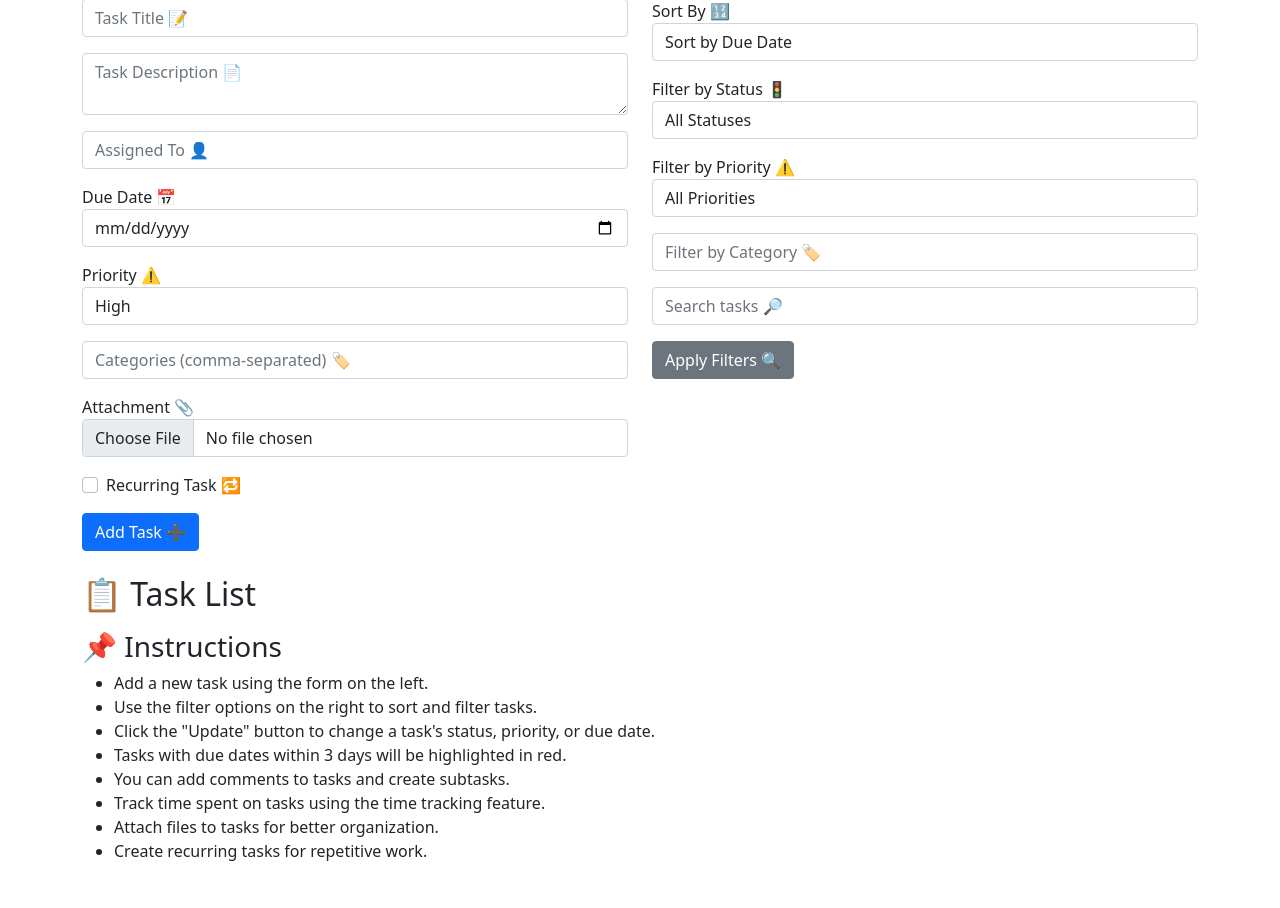
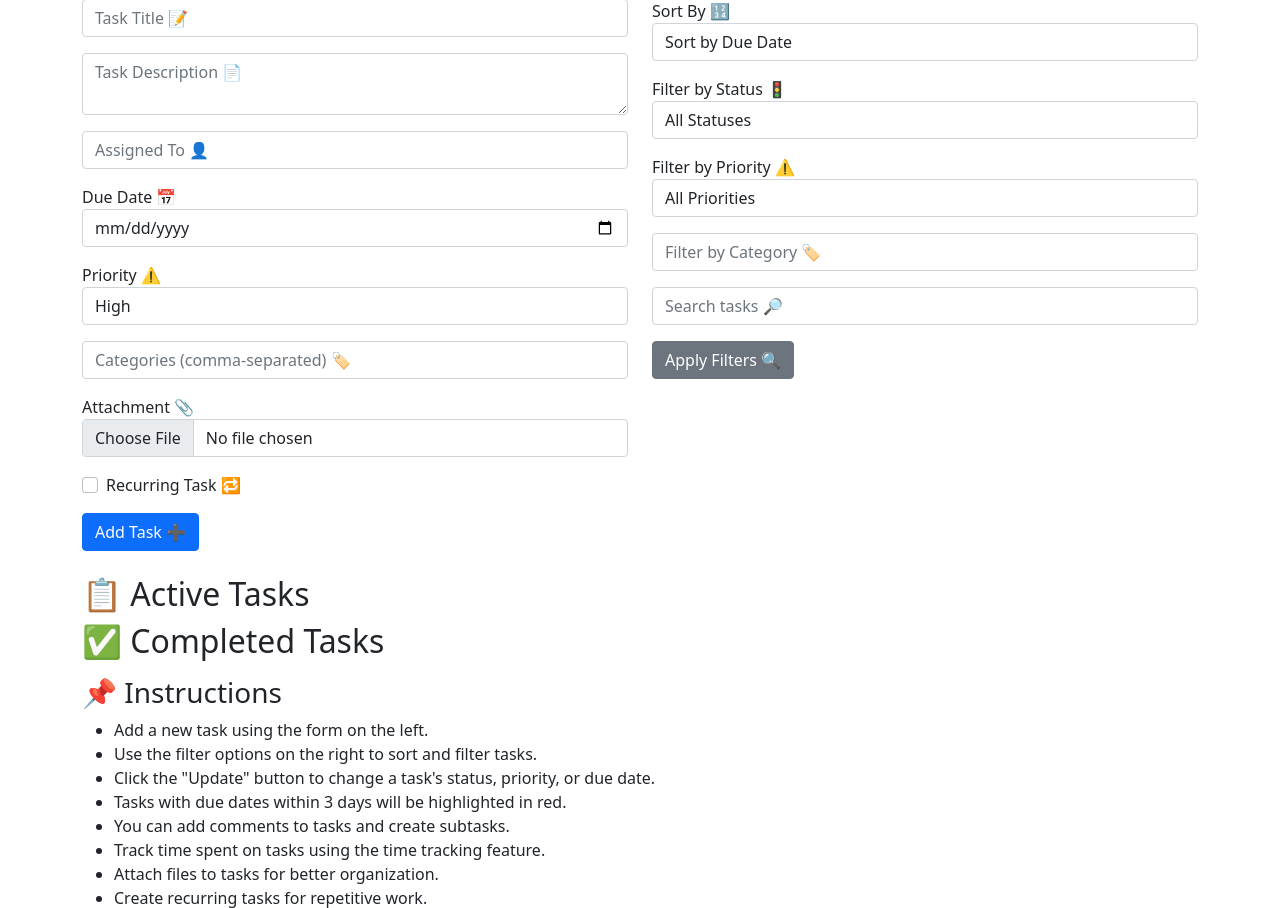
Before and after one commit to zbenzid/test, a Flask app: template templates/index.html in a window 1280 px wide. Shown: the part 167-1075 px from the top of the page. Before the commit the page ends 1028 px from the top, so only its background shows below. Run offline with Flask 2, Linux system fonts and the light colour scheme; the template is opened without the code that fills it, so the values that code supplies are empty.

Commit message:
Added completed tasks to a separate category in the task list.

```diff
--- a/app.py
+++ b/app.py
@@ -137,7 +137,13 @@ def get_tasks():
         query = query.filter((Task.title.ilike(f'%{search_query}%')) | (Task.description.ilike(f'%{search_query}%')))
 
     tasks = query.order_by(getattr(Task, sort_by)).all()
-    return jsonify([task.to_dict() for task in tasks])
+    completed_tasks = [task for task in tasks if task.status == 'Completed']
+    active_tasks = [task for task in tasks if task.status != 'Completed']
+
+    return jsonify({
+        'active_tasks': [task.to_dict() for task in active_tasks],
+        'completed_tasks': [task.to_dict() for task in completed_tasks]
+    })
 
 @app.route('/add_task', methods=['POST'])
 @login_required
--- a/templates/index.html
+++ b/templates/index.html
@@ -113,8 +113,11 @@
             </div>
         </div>
 
-        <h2>📋 Task List</h2>
-        <div id="task-list"></div>
+        <h2>📋 Active Tasks</h2>
+        <div id="active-task-list"></div>
+
+        <h2>✅ Completed Tasks</h2>
+        <div id="completed-task-list"></div>
     </div>
 
     <div class="container mt-3">
@@ -190,9 +193,10 @@
         }
 
         function loadTasks(filters = {}) {
-            $.get('/tasks', filters, function(tasks) {
-                let taskHtml = '<table class="table table-striped"><thead><tr><th>Title</th><th>Description</th><th>Assigned To</th><th>Due Date</th><th>Status</th><th>Priority</th><th>Categories</th><th>Action</th></tr></thead><tbody>';
-                tasks.forEach(function(task) {
+            $.get('/tasks', filters, function(data) {
+                function generateTaskHtml(tasks) {
+                    let taskHtml = '<table class="table table-striped"><thead><tr><th>Title</th><th>Description</th><th>Assigned To</th><th>Due Date</th><th>Status</th><th>Priority</th><th>Categories</th><th>Action</th></tr></thead><tbody>';
+                    tasks.forEach(function(task) {
                     const dueDate = new Date(task.due_date);
                     const today = new Date();
                     const diffTime = dueDate - today;
@@ -243,8 +247,13 @@
                         </tr>
                     `;
                 });
-                taskHtml += '</tbody></table>';
-                $('#task-list').html(taskHtml);
+                    });
+                    taskHtml += '</tbody></table>';
+                    return taskHtml;
+                }
+
+                $('#active-task-list').html(generateTaskHtml(data.active_tasks));
+                $('#completed-task-list').html(generateTaskHtml(data.completed_tasks));
             });
         }
 
```
